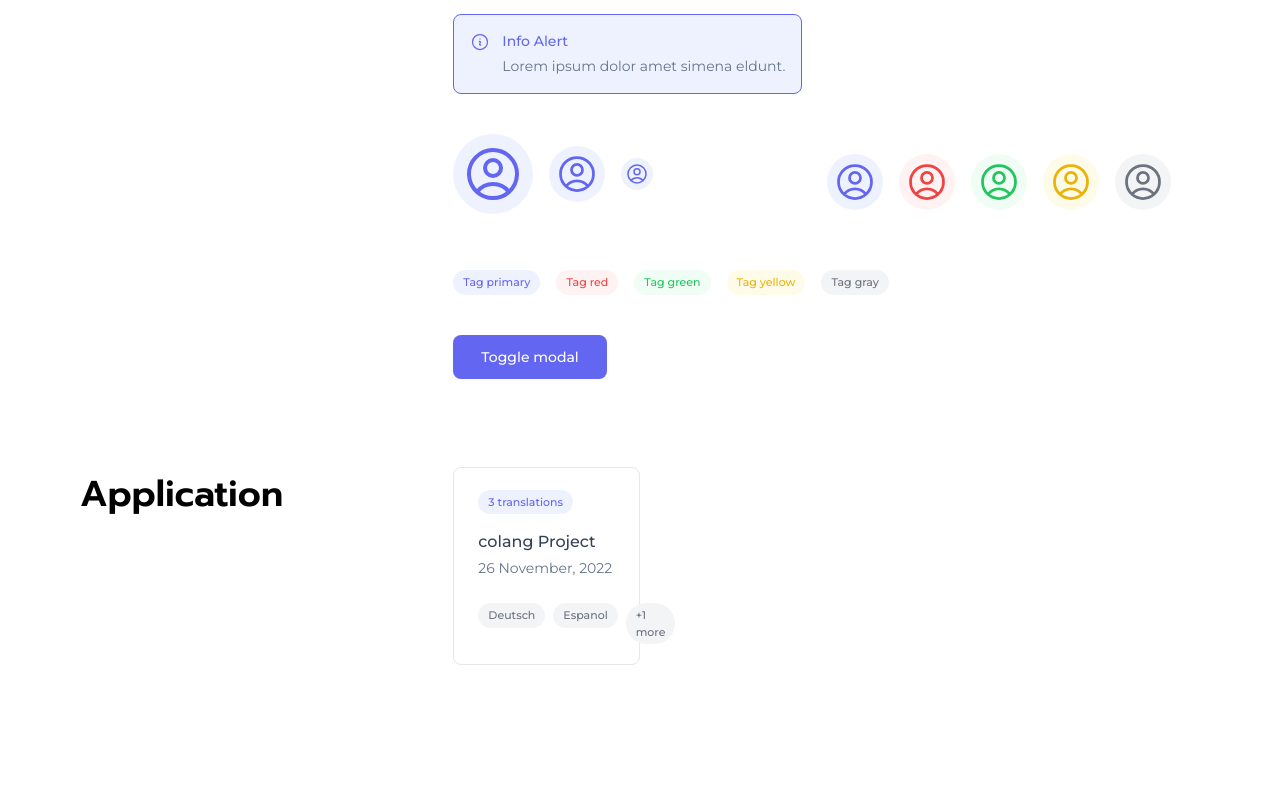
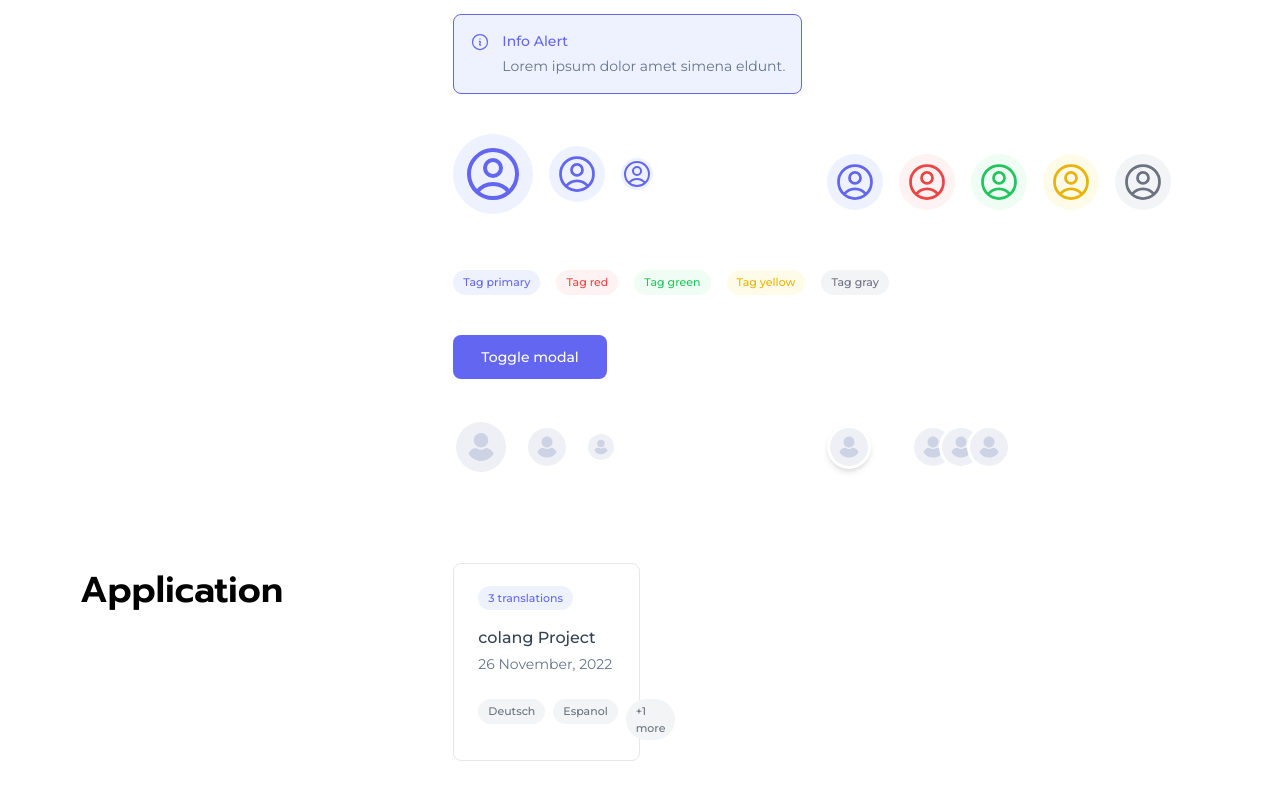
Before and after one commit to exolv/colang, a React (Vite) app: page /ui in a window 1280 px wide. Shown: the part 1166-1961 px from the top of the page. Built offline with nearby package versions, Linux system fonts and the light colour scheme; no server answers.

Commit message:
Avatar component, Navbar profile

```diff
--- a/src/components/Navbar.tsx
+++ b/src/components/Navbar.tsx
@@ -1,10 +1,13 @@
 import { ArrowRightOnRectangleIcon, Bars2Icon } from '@heroicons/react/24/outline';
+
+import profile from '../assets/profile.svg';
 
 import { useNavigate } from 'react-router-dom';
 import { Link } from 'react-router-dom';
 import supabase from '../utils/supabase';
 import { useUser } from '../utils/useUser';
 import Text from './ui/typography/Text';
+import Avatar from './ui/Avatar';
 
 const Navbar: React.FC = () => {
   const navigate = useNavigate();
@@ -30,7 +33,10 @@ const Navbar: React.FC = () => {
         </Link>
       </div>
       <div className='flex items-center'>
-        <Text size='sm' color='dark'>{onboarded ? fullName : email}</Text>
+        <div className='flex items-center gap-2'>
+          <Text size='sm' color='dark'>{onboarded ? fullName : email}</Text>
+          <Avatar size='sm' profiles={[ profile ]} />
+        </div>
         <div className='w-8 h-8 flex justify-center items-center cursor-pointer ml-8' onClick={signOut}>
           <ArrowRightOnRectangleIcon className='w-5 h-5 text-gray-500' />
         </div>
--- /dev/null
+++ b/src/components/ui/Avatar.tsx
@@ -0,0 +1,38 @@
+import React from 'react';
+
+export type AvatarPropsSize = 'lg' | 'base' | 'sm';
+const AvatarPropsSizeMap = {
+  lg: 'w-14 h-14',
+  base: 'w-11 h-11',
+  sm: 'w-8 h-8'
+};
+
+export interface IconProps {
+  className?: string;
+
+  profiles: string[];
+  size?: AvatarPropsSize;
+  shadow?: boolean;
+};
+
+const Avatar: React.FC<IconProps> = ({
+  className = '',
+
+  profiles,
+  size = 'base',
+  shadow = false
+}) => {
+  return (
+    <div className={`flex items-center ${profiles.length > 1 ? (size === 'sm' ? '-space-x-3' : '-space-x-4') : ''} ${className}`}>
+      {
+        profiles.map(profile => (
+          <div className={`rounded-full flex justify-center items-center bg-white ${AvatarPropsSizeMap[size]} p-[3px] ${shadow ? 'shadow-md' : ''}`}>
+            <img src={profile} className='rounded-full max-w-full' />
+          </div>
+        ))
+      }
+    </div>
+  );
+};
+
+export default Avatar;
--- a/src/components/ui/Icon.tsx
+++ b/src/components/ui/Icon.tsx
@@ -36,7 +36,7 @@ const IconPropsSizeMap = {
   },
   sm: {
     ui: 'w-8 h-8',
-    icon: 'w-6 h-6'
+    icon: ''
   }
 };
 
--- a/src/pages/platform/projects/Projects.tsx
+++ b/src/pages/platform/projects/Projects.tsx
@@ -26,7 +26,7 @@ const Projects: React.FC = () => {
 
   const { register, control, handleSubmit, formState: { errors, isValid } } = useForm<ProjectData>({ mode: 'onTouched' });
 
-  const submitOnboard = async (projectData: ProjectData, e: any) => {
+  const submitCreateProject = async (projectData: ProjectData, e: any) => {
     e.preventDefault();
 
     //
@@ -34,7 +34,7 @@ const Projects: React.FC = () => {
 
   return (
     <>
-      <form onSubmit={handleSubmit(submitOnboard)} autoComplete='off' noValidate>
+      <form onSubmit={handleSubmit(submitCreateProject)} autoComplete='off' noValidate>
         <Modal
           color='primary'
           title='Create a new project'
@@ -43,7 +43,7 @@ const Projects: React.FC = () => {
             <Button type='submit'>Create project</Button>
           ]}
           toggled={newProjectModal}
-          className='w-[25%]'
+          className='w-[30%]'
           content={
             <>
               <Input
--- a/src/pages/ui/UI.tsx
+++ b/src/pages/ui/UI.tsx
@@ -1,9 +1,12 @@
 import { GlobeEuropeAfricaIcon, UserCircleIcon } from '@heroicons/react/24/outline';
 import { useState } from 'react';
 import { useForm } from 'react-hook-form';
+
+import profile from '../../assets/profile.svg';
+
 import ProjectBox from '../../components/ProjectBox';
-
 import Alert from '../../components/ui/Alert';
+import Avatar from '../../components/ui/Avatar';
 import Button from '../../components/ui/form/Button';
 import Input from '../../components/ui/form/Input';
 import Select from '../../components/ui/form/Select';
@@ -263,6 +266,31 @@ const UI: React.FC = () => {
               toggled={modalToggled}
             >Lorem ipsum dolor amet simena eldunt.</Modal>
           </div>
+          <div className='mb-10'>
+            <div className='grid grid-cols-2'>
+              <div className='flex items-center gap-4'>
+                <Avatar size='lg' profiles={[
+                  profile
+                ]} />
+                <Avatar size='base' profiles={[
+                  profile
+                ]} />
+                <Avatar size='sm' profiles={[
+                  profile
+                ]} />
+              </div>
+              <div className='flex items-center gap-10'>
+                <Avatar size='base' profiles={[
+                  profile
+                ]} shadow />
+                <Avatar size='base' profiles={[
+                  profile,
+                  profile,
+                  profile
+                ]} />
+              </div>
+            </div>
+          </div>
         </div>
       </div>
 
```
Also changed, not shown: src/assets/profile.svg (added).
